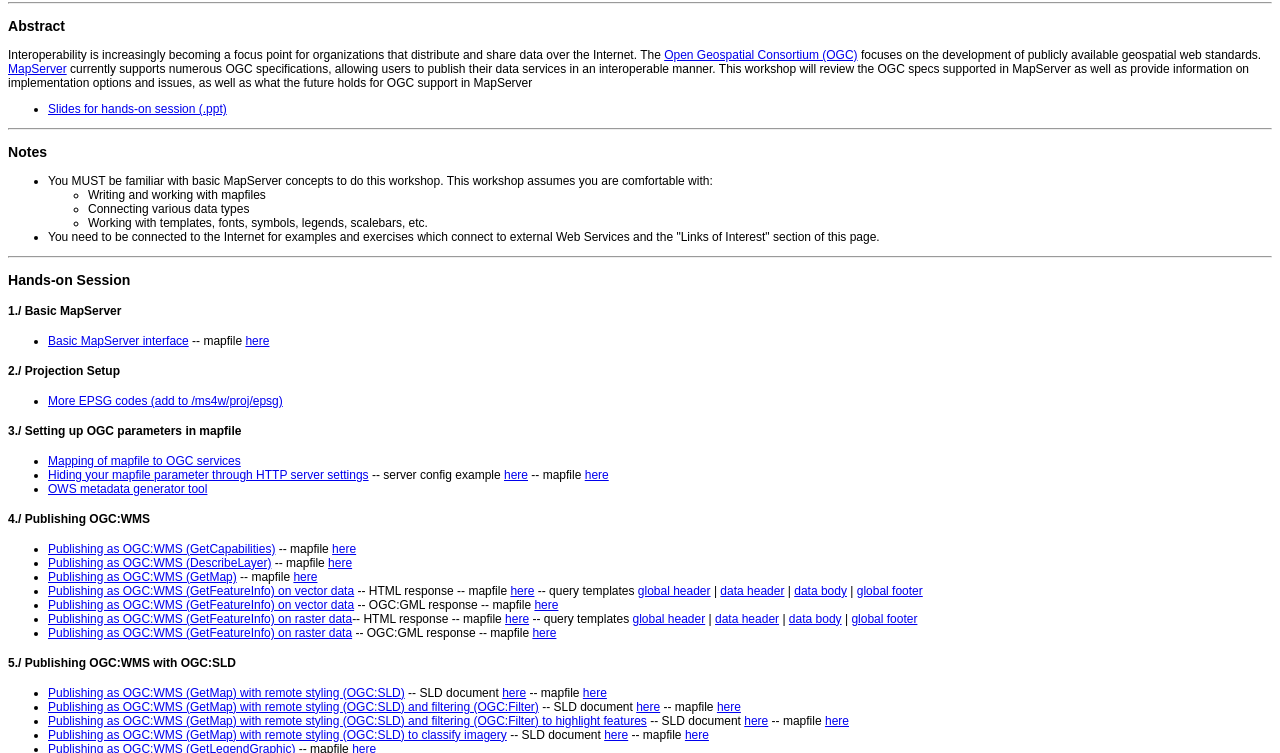
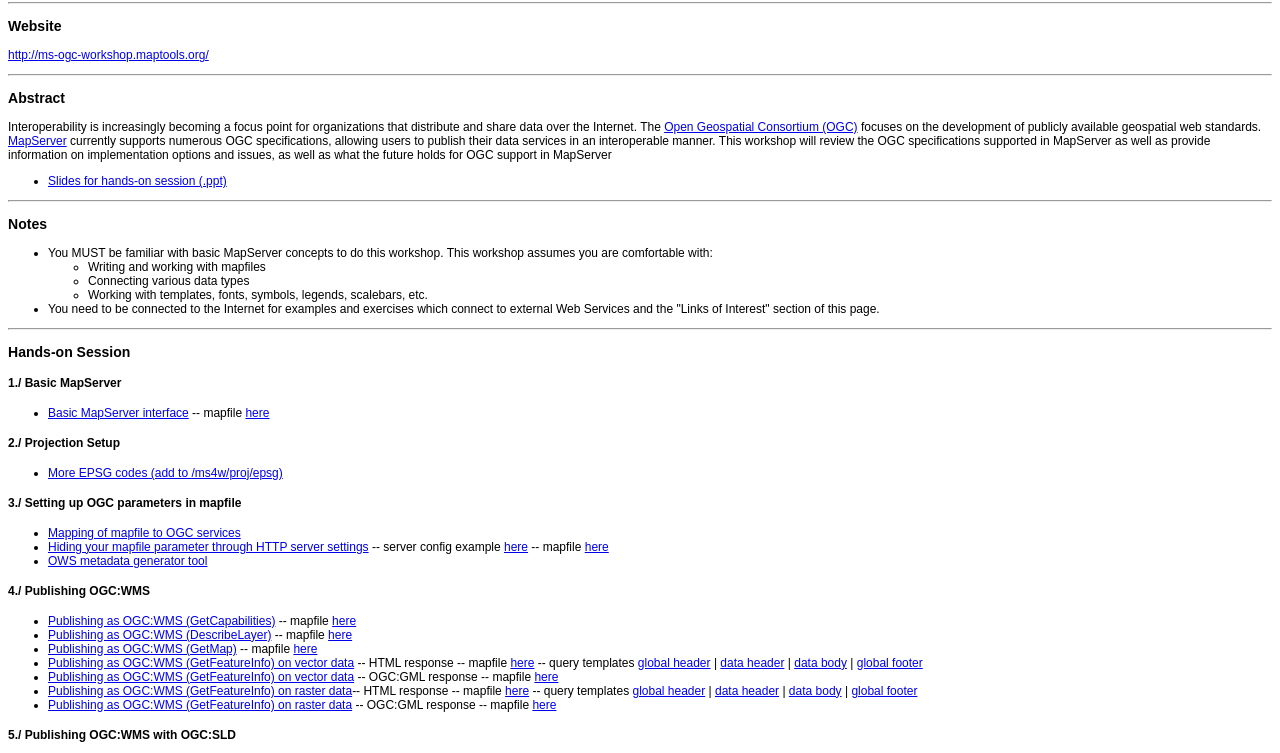
Before and after one commit to MapServer/ms-ogc-workshop, a plain HTML site: page index.html in a window 1280 px wide. Shown: the part 49-802 px from the top of the page. Drawn offline with Linux system fonts and the light colour scheme.

Commit message:
added link to project website http://ms-ogc-workshop.maptools.org/

```diff
--- a/index.html
+++ b/index.html
@@ -1,6 +1,6 @@
 <?xml version="1.0" encoding="utf-8"?>
 <!DOCTYPE html PUBLIC "-//W3C//DTD XHTML 1.0 Strict//EN" "http://www.w3.org/TR/xhtml1/DTD/xhtml1-strict.dtd">
-<!-- $Id: index.html,v 1.8 2006-09-01 03:22:57 yassefa Exp $ -->
+<!-- $Id: index.html,v 1.9 2006-10-16 15:29:58 tkralidi Exp $ -->
 <html xmlns="http://www.w3.org/1999/xhtml" xml:lang="en" lang="en">
 	<head>
 		<meta http-equiv="Content-Type" content="text/html;charset=utf-8" />
@@ -13,8 +13,11 @@
 	<body>
 		<h2>MapServer OGC Web Services Workshop</h2>
 		<hr/>
+		<h3>Website</h3>
+		<p><a title="http://ms-ogc-workshop.maptools.org/" href="http://ms-ogc-workshop.maptools.org/">http://ms-ogc-workshop.maptools.org/</a></p>
+		<hr/>
 		<h3>Abstract</h3>
-		<p>Interoperability is increasingly becoming a focus point for organizations that distribute and share data over the Internet. The <a href="http://www.opengeospatial.org/" title="Open Geospatial Consortium">Open Geospatial Consortium (OGC)</a> focuses on the development of publicly available geospatial web standards. <a href="http://mapserver.gis.umn.edu/" title="MapServer">MapServer</a> currently supports numerous OGC specifications, allowing users to publish their data services in an interoperable manner. This workshop will review the OGC specs supported in MapServer as well as provide information on implementation options and issues, as well as what the future holds for OGC support in MapServer</p>
+		<p>Interoperability is increasingly becoming a focus point for organizations that distribute and share data over the Internet. The <a href="http://www.opengeospatial.org/" title="Open Geospatial Consortium">Open Geospatial Consortium (OGC)</a> focuses on the development of publicly available geospatial web standards. <a href="http://mapserver.gis.umn.edu/" title="MapServer">MapServer</a> currently supports numerous OGC specifications, allowing users to publish their data services in an interoperable manner. This workshop will review the OGC specifications supported in MapServer as well as provide information on implementation options and issues, as well as what the future holds for OGC support in MapServer</p>
 		<ul>
 			<li><a title="Slides for hands-on session (.ppt)" href="doc/ms_ogc_workshop.ppt">Slides for hands-on session (.ppt)</a></li>
 		</ul>
```
